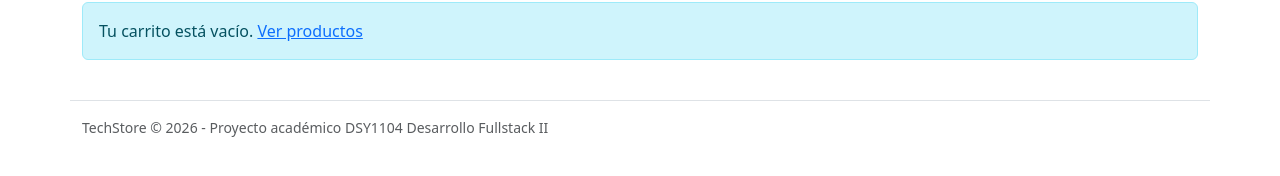
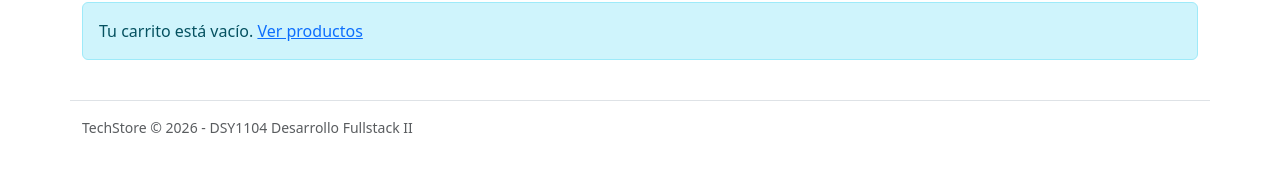
Before and after one commit to joe-munozd01/TechStore-Web, a Next.js app: page /carrito in a window 1280 px wide. Shown: the part 128-304 px from the top of the page. Built offline with nearby package versions, Linux system fonts and the light colour scheme.

Commit message:
Agrego CarritoProvider al layout

```diff
--- a/app/layout.jsx
+++ b/app/layout.jsx
@@ -1,5 +1,6 @@
 import "bootstrap/dist/css/bootstrap.min.css";
 import Navbar from "../components/Navbar";
+import { CarritoProvider } from "../context/CarritoContext";
 
 export const metadata = {
   title: "TechStore",
@@ -10,10 +11,12 @@ export default function RootLayout({ children }) {
   return (
     <html lang="es">
       <body>
-        <Navbar />
-        <main className="container py-4">{children}</main>
+        <CarritoProvider>
+          <Navbar />
+          <main className="container py-4">{children}</main>
+        </CarritoProvider>
         <footer className="container py-3 text-muted small border-top">
-          TechStore &copy; 2026 - Proyecto académico DSY1104 Desarrollo Fullstack II
+          TechStore &copy; 2026 - DSY1104 Desarrollo Fullstack II
         </footer>
       </body>
     </html>
```
